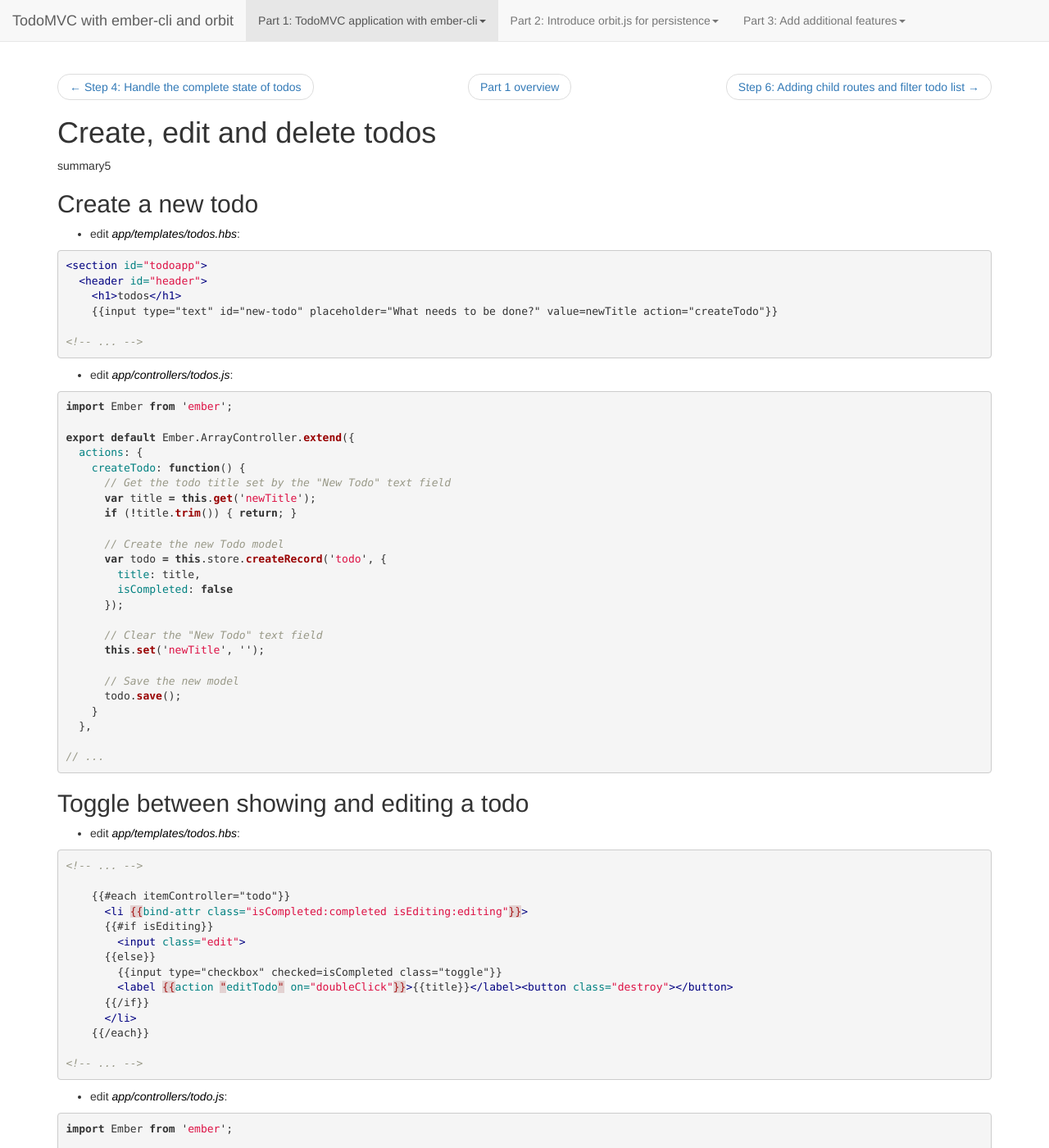
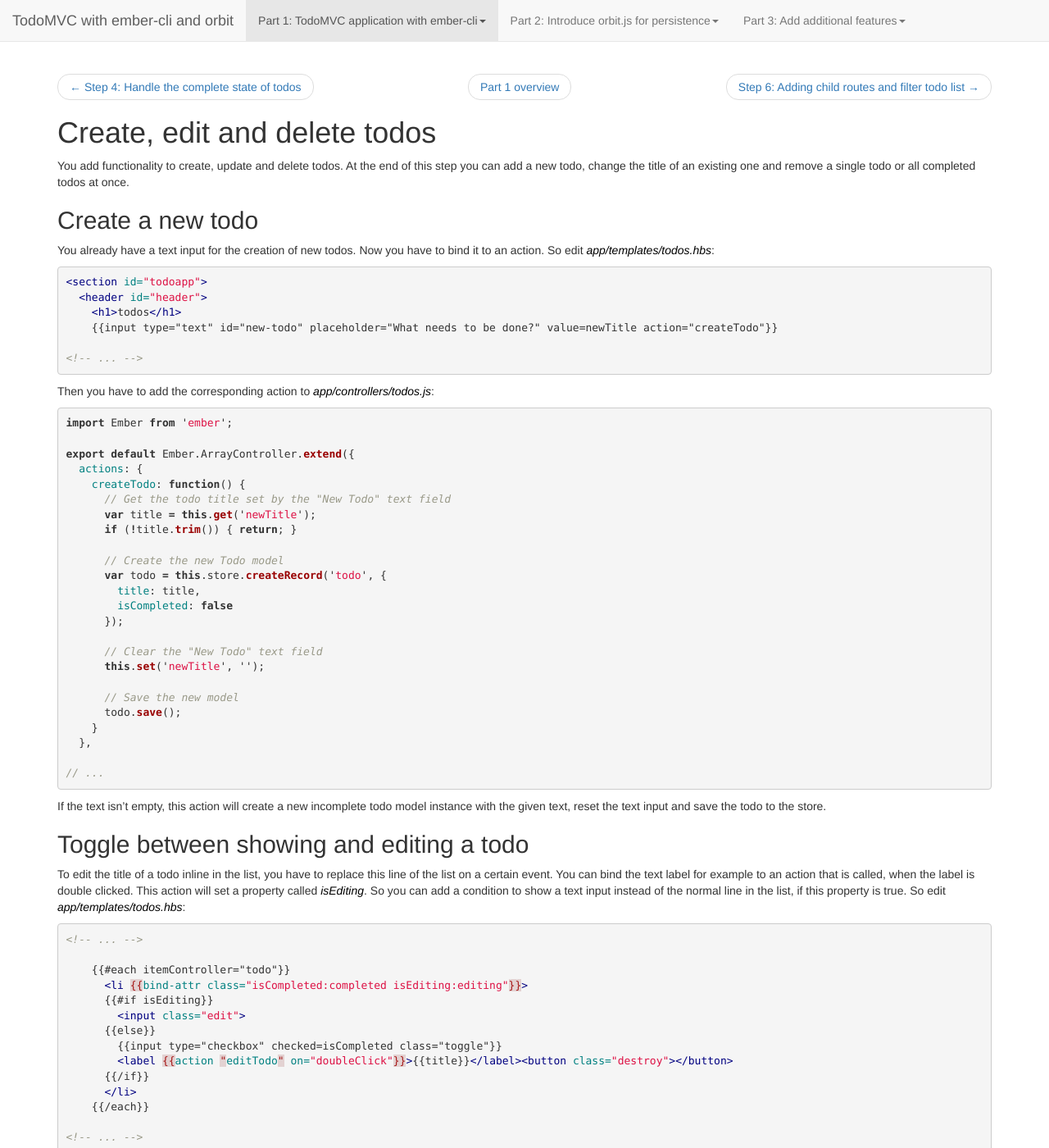
Before and after one commit to GordonSchmidt/ember-orbit-todos, a Jekyll site: the page built from parts/part1/step5.md, in a window 1280 px wide and 1400 px high. Shown: the whole window at 82% size. Built offline with Jekyll 4.4.1, drawn with Linux system fonts in a browser that asks for light colours; some of the changed text lies outside the part shown.

Commit message:
added description to part 1 step 5

```diff
--- a/parts/part1/step5.md
+++ b/parts/part1/step5.md
@@ -4,11 +4,12 @@
 part: 1
 step: 5
 permalink: /part1/step5/
-summary: "summary5"
+summary: "You add functionality to create, update and delete todos.
+At the end of this step you can add a new todo, change the title of an existing one and remove a single todo or all completed todos at once."
 ---
 
 ## Create a new todo
-* edit *app/templates/todos.hbs*:
+You already have a text input for the creation of new todos. Now you have to bind it to an action. So edit *app/templates/todos.hbs*:
 {% highlight html %}
 {% raw %}
 <section id="todoapp">
@@ -19,7 +20,7 @@
 <!-- ... -->
 {% endraw %}
 {% endhighlight %}
-* edit *app/controllers/todos.js*:
+Then you have to add the corresponding action to *app/controllers/todos.js*:
 {% highlight javascript %}
 {% raw %}
 import Ember from 'ember';
@@ -48,9 +49,12 @@
 // ...
 {% endraw %}
 {% endhighlight %}
-
+If the text isn't empty, this action will create a new incomplete todo model instance with the given text, reset the text input and save the todo to the store.
 ## Toggle between showing and editing a todo
-* edit *app/templates/todos.hbs*:
+To edit the title of a todo inline in the list, you have to replace this line of the list on a certain event.
+You can bind the text label for example to an action that is called, when the label is double clicked.
+This action will set a property called *isEditing*. So you can add a condition to show a text input instead of the normal line in the list, if this property is true.
+So edit *app/templates/todos.hbs*:
 {% highlight html %}
 {% raw %}
 <!-- ... -->
@@ -69,9 +73,7 @@
 <!-- ... -->
 {% endraw %}
 {% endhighlight %}
-
-
-* edit *app/controllers/todo.js*:
+The missing action in *app/controllers/todo.js* looks like this:
 {% highlight javascript %}
 {% raw %}
 import Ember from 'ember';
@@ -90,7 +92,7 @@
 {% endhighlight %}
 
 ## Save edits
-* create component *app/components/edit-todo.js*:
+You can create a component for this text input to add special behaviour to it. So create *app/components/edit-todo.js* with the content:
 {% highlight javascript %}
 {% raw %}
 import Ember from 'ember';
@@ -103,7 +105,8 @@
 });
 {% endraw %}
 {% endhighlight %}
-* edit *app/templates/todos.hbs*:
+You need to bind the input to an action. We want to accept changes when you leave the text input or press enter.
+To use the defined component you call *edit-todo* instead of *input* in your template *app/templates/todos.hbs*:
 {% highlight html %}
 {% raw %}
 <!-- ... -->
@@ -115,7 +118,7 @@
 <!-- ... -->
 {% endraw %}
 {% endhighlight %}
-* edit *app/controllers/todo.js*:
+Now the action is still missing. You should add it to *app/controllers/todo.js*:
 {% highlight javascript %}
 {% raw %}
 // ...
@@ -134,9 +137,10 @@
 // ...
 {% endraw %}
 {% endhighlight %}
-
+As you can see in this action it will call the *removeTodo* action when all text is removed.
+After you'll have add this action to the controller in the next section, you will be able to delete todos by removing it's title.
 ## Delete a todo
-* edit *app/templates/todos.hbs*:
+To delete a todo with the destroy button on the right of each line, you need to bind these buttons to an action by editing *app/templates/todos.hbs*:
 {% highlight html %}
 {% raw %}
 <!-- ... -->
@@ -150,7 +154,7 @@
 <!-- ... -->
 {% endraw %}
 {% endhighlight %}
-* edit *app/controllers/todo.js*:
+You have to add the action in *app/controllers/todo.js*:
 {% highlight javascript %}
 {% raw %}
 // ...
@@ -165,9 +169,9 @@
 // ...
 {% endraw %}
 {% endhighlight %}
-
+This will remove the todo from store, as soon as you click the button or remove the text of the title in editing mode.
 ## Enable button to remove all completed todos
-* edit *app/templates/todos.hbs*:
+To activate the button on the right to remove all completed todos at once, you have to bind it to an action by editing *app/templates/todos.hbs*:
 {% highlight html %}
 {% raw %}
 <!-- ... -->
@@ -179,7 +183,7 @@
 </section>
 {% endraw %}
 {% endhighlight %}
-* edit *app/controllers/todos.js*:
+Then you can provide these action in *app/controllers/todos.js*:
 {% highlight javascript %}
 {% raw %}
 import Ember from 'ember';
@@ -195,3 +199,5 @@
 // ...
 {% endraw %}
 {% endhighlight %}
+
+Now you're ready to run the application again and be able to create, edit and delete todos.
```
